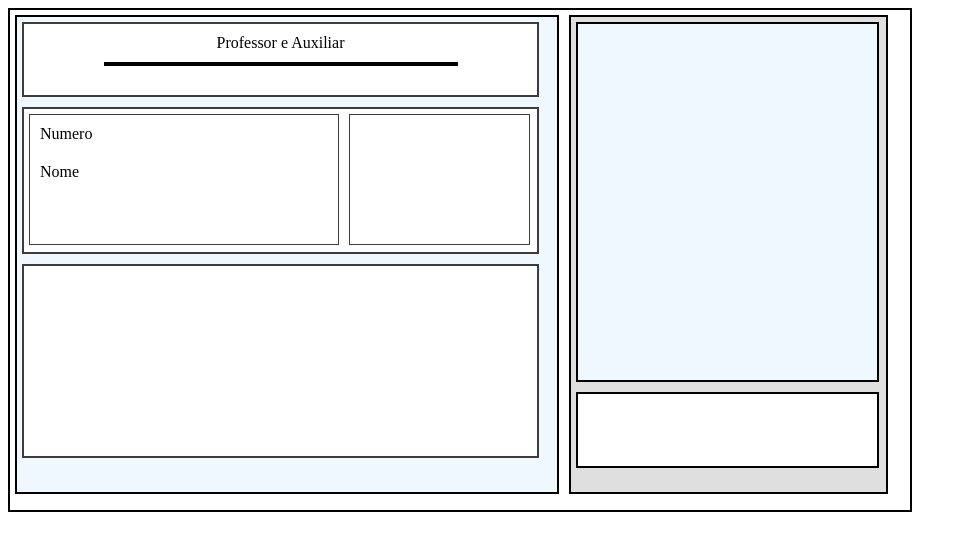
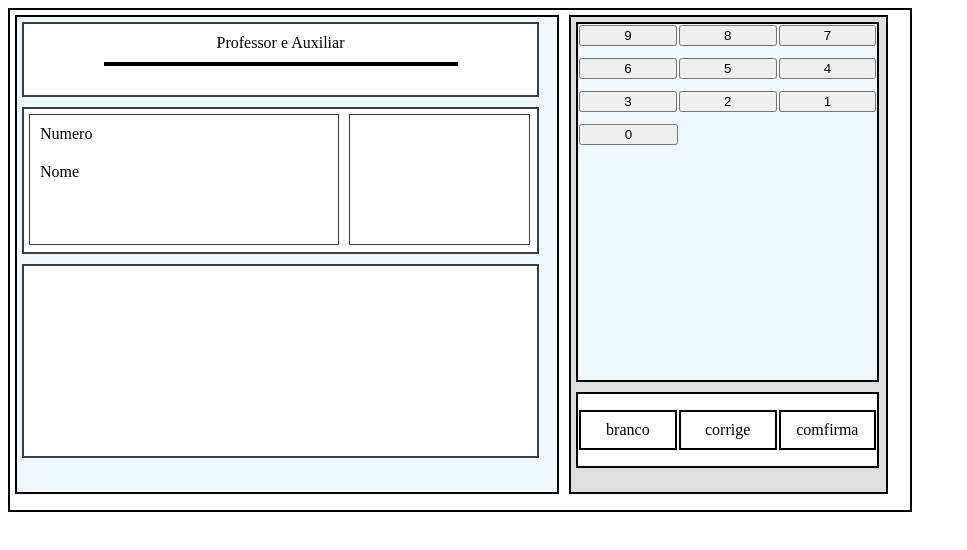
Before and after one commit to alexandrecarvalhodejesus1/urna, an Angular app: page / in a window 1280 px wide. Shown: the top 550 px of the page, without its empty margins (0-967 px from the left). Built offline with nearby package versions, Linux system fonts and the light colour scheme.

Commit message:
primeiro comit

```diff
--- a/src/app/app.component.html
+++ b/src/app/app.component.html
@@ -1,34 +1,27 @@
 <div class="borda">
-
     <div class="borda1">
         <div class="caixa-um">
             <div class="classe">Professor e Auxiliar</div>
-            <div class="linha">
-
-            </div>
-
+            <div class="linha"></div>
         </div>
         <div class="caixa-dois">
             <div class="num-nome">
                 <div class="classe2">Numero</div>
                 <div class="classe3">Nome</div>
             </div>
-            <div class="foto">
-            </div>
+            <div class="foto"></div>
         </div>
         <div class="caixa-tres"></div>
     </div>
 
     <div class="borda2">
         <div class="caixa-numero">
-
+            <app-botoes></app-botoes>
         </div>
-
-        <div class="voto"></div>
+        <div class="voto">
+            <div class="caixa-voto">branco</div>
+            <div class="caixa-voto">corrige</div>
+            <div class="caixa-voto">comfirma</div>
+        </div>
     </div>
-
-
-
-
-
 </div>
--- a/src/app/app.component.scss
+++ b/src/app/app.component.scss
@@ -1,34 +1,31 @@
-
-.borda{
+.borda {
     border: 2px solid black;
     height: 500px;
     width: 900px;
     display: flex;
-
 }
 
-.borda1{
+.borda1 {
     display: flex;
     flex-direction: column;
-    background-color:aliceblue;
+    background-color: aliceblue;
     border: 2px solid rgb(0, 0, 0);
     height: 95%;
     width: 60%;
     margin: 5px;
 }
 
-
-.borda2{
+.borda2 {
     display: flex;
     flex-direction: column;
-    background-color: rgb(223, 223, 223);;
+    background-color: rgb(223, 223, 223);
     border: 2px solid black;
     height: 95%;
     width: 35%;
     margin: 5px;
 }
 
-.caixa-um{
+.caixa-um {
     background-color: white;
     border: 2px solid rgb(61, 61, 61);
     height: 15%;
@@ -39,30 +36,27 @@
     align-items: center;
 }
 
-.classe{
+.classe {
     margin: 10px;
     display: flex;
 }
 
-.linha{
+.linha {
     display: flex;
     border: 2px solid black;
     width: 350px;
-
 }
 
-.caixa-dois{
+.caixa-dois {
     background-color: white;
     border: 2px solid rgb(61, 61, 61);
     height: 30%;
     width: 95%;
     display: flex;
     margin: 5px;
-
-
 }
 
-.num-nome{
+.num-nome {
     border: 1px solid rgb(61, 61, 61);
     height: 90%;
     width: 60%;
@@ -71,36 +65,34 @@
     flex-direction: column;
 }
 
-.classe2{
+.classe2 {
     margin: 10px;
     display: flex;
 }
 
-.classe3{
+.classe3 {
     margin: 10px;
     display: flex;
 }
 
-.foto{
+.foto {
     border: 1px solid rgb(61, 61, 61);
     height: 90%;
     width: 35%;
     display: flex;
     margin: 5px;
-
 }
 
-.caixa-tres{
+.caixa-tres {
     background-color: white;
     border: 2px solid rgb(61, 61, 61);
     height: 40%;
     width: 95%;
     display: flex;
-        margin: 5px;
-
+    margin: 5px;
 }
 
-.caixa-numero{
+.caixa-numero {
     background-color: aliceblue;
     flex-direction: column;
     display: flex;
@@ -108,10 +100,9 @@
     height: 75%;
     width: 95%;
     margin: 5px;
-
 }
 
-.voto{
+.voto {
     background-color: white;
     align-items: center;
     display: flex;
@@ -119,5 +110,14 @@
     height: 15%;
     width: 95%;
     margin: 5px;
+}
 
+.caixa-voto {
+    display: flex;
+    justify-content: center;
+    align-items: center;
+    border: 2px solid black;
+    height: 50%;
+    width: 33%;
+    margin: 1px;
 }
--- a/src/app/app.component.ts
+++ b/src/app/app.component.ts
@@ -1,17 +1,11 @@
 import { Component } from '@angular/core';
-import { RouterOutlet } from '@angular/router';
-import { NgClass, NgFor, NgIf, NgStyle} from '@angular/common';
-
+import { BotoesComponent } from './botoes/botoes.component';
 
 @Component({
   selector: 'app-root',
+  templateUrl: './app.component.html',
+  styleUrls: ['./app.component.scss'],
   standalone: true,
-  imports: [RouterOutlet, NgFor, NgIf, NgStyle, NgClass],
-  templateUrl: './app.component.html',
-  styleUrl: './app.component.scss'
-
+  imports: [BotoesComponent]
 })
-
-export class AppComponent {
-  title = 'Urna';
-}
+export class AppComponent {}
--- a/src/app/botoes/botoes.component.html
+++ b/src/app/botoes/botoes.component.html
@@ -1,3 +1,3 @@
-<div class="botao" [ngClass]="{'linha': numero0, numeros1a3, numeros4a6,numeros7a9,}">
-    <app-botoes > *ngFor="let item "</app-botoes>
+<div class="button-row" *ngFor="let row of numbers">
+    <button class="botao" *ngFor="let number of row" [ngClass]="{'linha': number % 2 === 0}">{{ number === 0 ? 0 : number }}</button>
 </div>
--- a/src/app/botoes/botoes.component.scss
+++ b/src/app/botoes/botoes.component.scss
@@ -1,14 +1,11 @@
-:host {
-    border: 1px solid black;
-    height: 33%;
-    width: 100%;
+.button-row {
+    display: flex;
+    justify-content: space-between;
+    margin-bottom: 10px;
 }
 
-.divbtn{
-    width: 100%;
-    height: 100%;
-    display: flex;
-
+.botao {
+    width: 33%;
+    margin: 1px;
+    text-align: center;
 }
-
-.linha{ flex-direction: row;}
--- a/src/app/botoes/botoes.component.ts
+++ b/src/app/botoes/botoes.component.ts
@@ -1,16 +1,18 @@
-import { NgClass, NgFor, NgIf, NgStyle } from '@angular/common';
-import { Component, Input, OnInit } from '@angular/core';
+import { Component } from '@angular/core';
+import { CommonModule } from '@angular/common';
 
 @Component({
   selector: 'app-botoes',
   standalone: true,
-  imports: [NgClass, NgFor, NgIf, NgStyle, NgClass],
+  imports: [CommonModule],
   templateUrl: './botoes.component.html',
-  styleUrl: './botoes.component.scss'
+  styleUrls: ['./botoes.component.scss']
 })
 export class BotoesComponent {
-
-
-
-
+  numbers: number[][] = [
+    [9, 8, 7],
+    [6, 5, 4],
+    [3, 2, 1],
+    [0]
+  ];
 }
```
